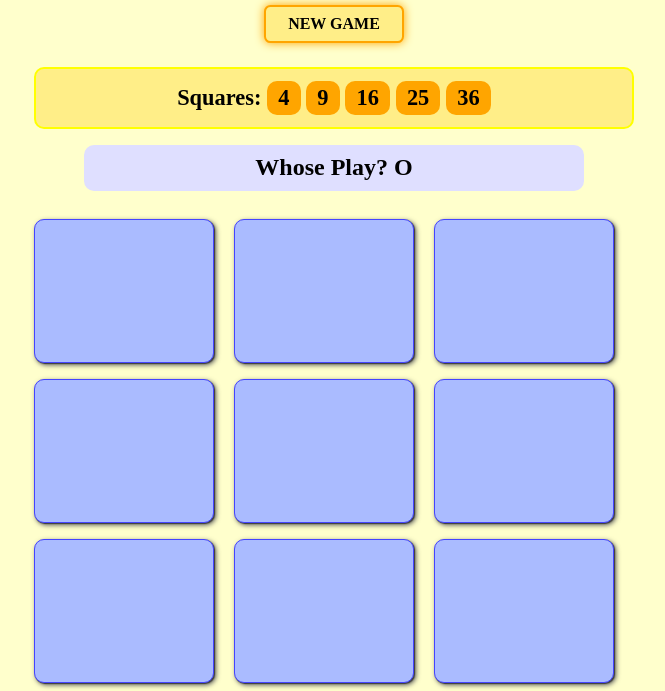
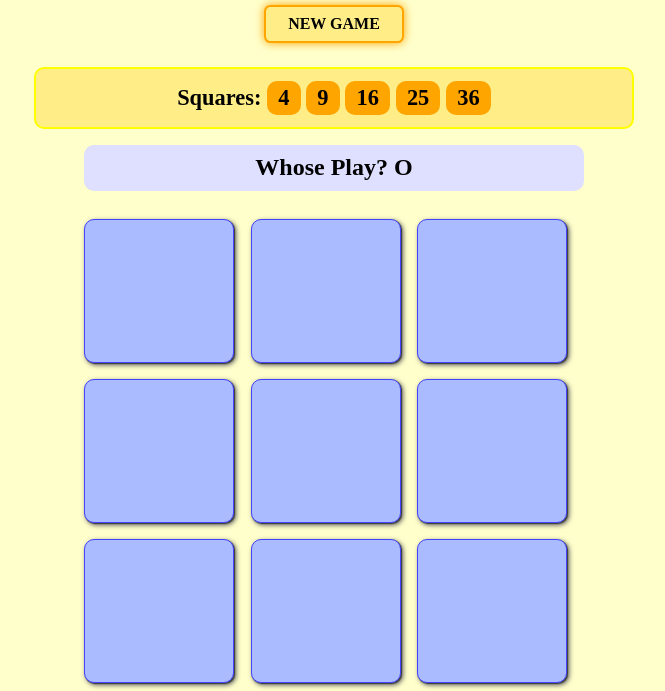
Before and after one commit to philiplynch/personal-site, a website built with Vite: page tictactoe/index.html in a window 1280 px wide. Shown: the part 137-828 px from the top of the page, without its empty margins (306-971 px from the left). Built offline with nearby package versions, Linux system fonts and the light colour scheme.

Commit message:
Update index.css

```diff
--- a/tictactoe/index.css
+++ b/tictactoe/index.css
@@ -17,7 +17,7 @@ html, body {
   width: 70%;
   height: 60vh;
   margin: 0 auto;
-  max-width: 600px;
+  max-width: 500px;
 }
 
 .square {
@@ -122,6 +122,7 @@ header {
 }
 .new-game:hover {
     background-color: yellow;
+    cursor: pointer;
 }
 
 h1 {
```
